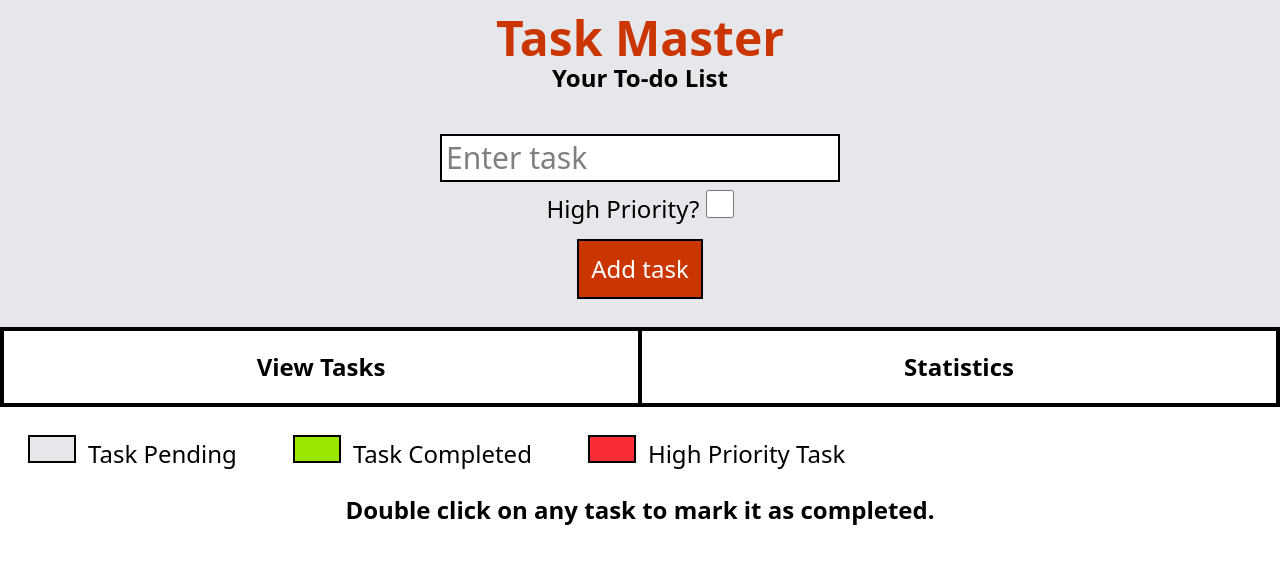
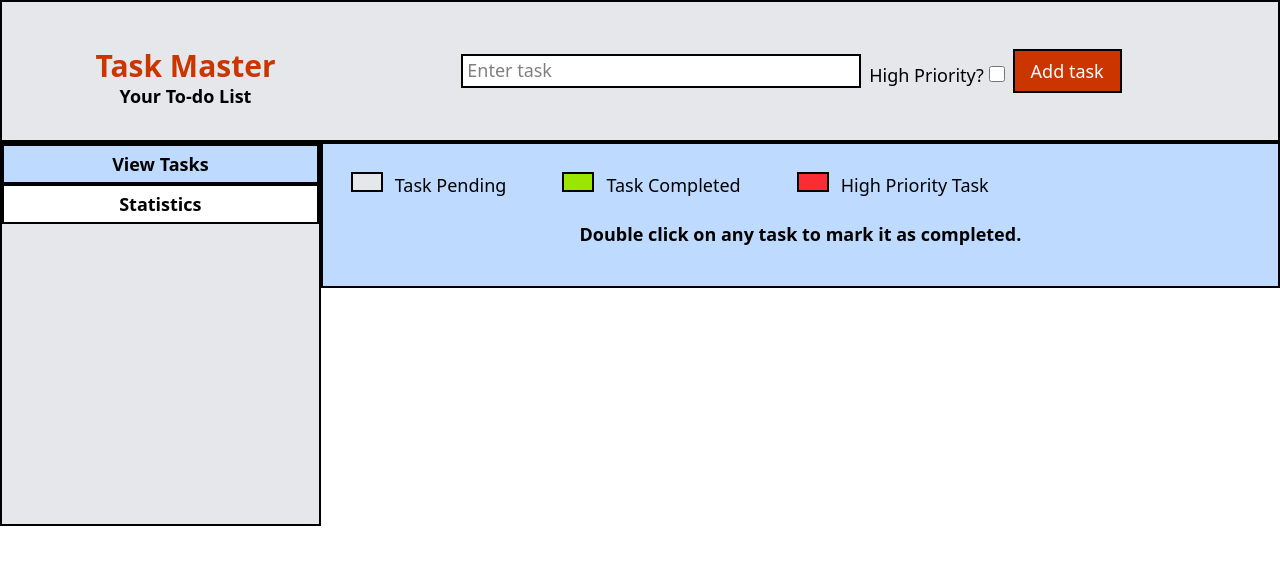
Before and after one commit to Rayquaza000/Task_Master, a React (Vite) app: page / in a window 1280 px wide. Shown: the top 564 px of the page. Built offline with nearby package versions, Linux system fonts and the light colour scheme.

Commit message:
made it responsive

```diff
--- a/index.html
+++ b/index.html
@@ -6,7 +6,7 @@
     <meta name="viewport" content="width=device-width, initial-scale=1.0" />
     <title>Task Master</title>
   </head>
-  <body>
+  <body >
     <div id="root"></div>
     <script type="module" src="/src/main.jsx"></script>
   </body>
--- a/src/App.jsx
+++ b/src/App.jsx
@@ -26,12 +26,12 @@ function App() {
       localStorage.setItem("current_task_count","0");
     }
   return (
-    <>
+    <div className='h-full'>
       {/* <Header setAddTaskData={setAddTaskData} setPriorityChecked={setPriorityChecked}/>
       <DataAndMenuSection addTaskData={addTaskData} setAddTaskData={setAddTaskData} priorityChecked={priorityChecked}/> */}
       <Header setTaskData={setTaskData} taskData={taskData}/>
       <DataAndMenuSection taskData={taskData}/>
-    </>
+    </div>
   )
 }
 
--- a/src/components/DataAndMenuSection.jsx
+++ b/src/components/DataAndMenuSection.jsx
@@ -6,7 +6,7 @@ function DataAndMenuSection(props) {
     const [viewTasksVisible,setViewTasksVisible]=useState(true);
     const [statisticsVisible,setStatisticsVisible]=useState(false);
   return (
-    <div >
+    <div className='lg:flex lg:flex-row w-full h-full lg:h-96'>
         <MenuSection  svtv={setViewTasksVisible} ssv={setStatisticsVisible}/>
         <DataSection vtv={viewTasksVisible}  sv={statisticsVisible} taskData={props.taskData}/>
     </div>
--- a/src/components/DataSection.jsx
+++ b/src/components/DataSection.jsx
@@ -4,7 +4,7 @@ import StatisticsSection from './StatisticsSection'
 
 function DataSection(props) {
   return (
-    <div>
+    <div className='w-full'>
     {
         props.vtv ? <ViewTasksSection taskData={props.taskData} /> : <StatisticsSection/>
     }
--- a/src/components/Header.jsx
+++ b/src/components/Header.jsx
@@ -46,15 +46,19 @@ useEffect(()=>{
     },[props.taskData]);
 
   return (
-    <header className='flex flex-col h-auto bg-gray-200 justify-center items-center text-2xl' id="headerSection">
-      <h1 className='text-orange-700 text-5xl font-bold mt-3.5'>Task Master</h1>
-      <p className='font-bold text-2xl'>Your To-do List</p>
-      <input type='text' className='border-2 border-black text-3xl p-1 bg-white mt-10 w-100'placeholder='Enter task' ref={taskInput}></input>
-      <div className='inline mt-2'>
-        <label className='text-2xl' >High Priority? </label>
-        <input type='checkbox' className='w-7 h-7' ref={priorityCheckbox}></input>
+    <header className='flex flex-col p-8 h-auto border-2 border-black bg-gray-200  justify-center items-center text-2xl lg:flex lg:flex-row lg:text-[18px] lg:justify-start' id="headerSection">
+      <div className='flex flex-col items-center justify-center lg:w-1/3'>
+      <h1 className='text-orange-700 text-5xl font-bold mt-3.5 lg:text-3xl '>Task Master</h1>
+      <p className='font-bold text-2xl lg:text-[18px]'>Your To-do List</p>
       </div>
-      <button className='bg-orange-700 text-white p-3 mt-3.5 mb-7 border-2 border-black' onClick={()=>handleAddTaskButtonClick()}>Add task</button>
+      <div className='gap-2 flex flex-col items-center mt-12 lg:mt-0 lg:flex lg:flex-row lg:items-center lg:justify-center lg:w-full'>
+      <input type='text' className='border-2 border-black text-3xl p-1 bg-white w-100 lg:text-[18px] lg:w-100' placeholder='Enter task' ref={taskInput}></input>
+      <div className='inline mt-2 items-center'>
+        <label className='text-2xl lg:text-[18px] items-center' >High Priority? </label>
+        <input type='checkbox' name="priority_checkbox" className='w-7 h-7 lg:text-[18px] lg:w-4 lg:h-4 sm:w-6 sm:h-6' ref={priorityCheckbox}></input>
+      </div>
+      <button className='bg-orange-700 text-white px-4 py-2 border-2 border-black lg:text-[18px] hover:bg-orange-800 transition' onClick={()=>handleAddTaskButtonClick()}>Add task</button>
+      </div>
     </header>
   )
 }
--- a/src/components/Legend.jsx
+++ b/src/components/Legend.jsx
@@ -4,17 +4,17 @@ function Legend() {
   return (
     <div className=' w-full h-auto'>
         <div className='w-auto h-auto mt-7 inline-block ml-7 mr-7'>
-            <div className='border-2 border-black bg-gray-200 w-12 h-7 inline-block mr-3'></div>
-            <span className='text-2xl m-0 p-0'>Task Pending</span>
+            <div className='border-2 border-black bg-gray-200 w-12 h-7 inline-block mr-3 lg:w-8 lg:h-5'></div>
+            <span className='text-2xl m-0 p-0 lg:text-[18px]'>Task Pending</span>
         </div>
-        <div className='w-auto h-auto mt-7 inline-block ml-7 mr-7'>
-            <div className='border-2 border-black bg-lime-400 w-12 h-7 inline-block mr-3'></div>
-            <span className='text-2xl m-0 p-0'>Task Completed</span>
+        <div className='w-auto h-auto mt-7 inline-block ml-7 mr-7 '>
+            <div className='border-2 border-black bg-lime-400 w-12 h-7 inline-block mr-3 lg:w-8 lg:h-5'></div>
+            <span className='text-2xl m-0 p-0 lg:text-[18px]'>Task Completed</span>
         </div>
 
-        <div className='w-auto h-auto mt-7 inline-block ml-7 mr-7'>
-            <div className='border-2 border-black bg-red-500 w-12 h-7 inline-block mr-3'></div>
-            <span className='text-2xl m-0 p-0'>High Priority Task</span>
+        <div className='w-auto h-auto mt-7 inline-block ml-7 mr-7 '>
+            <div className='border-2 border-black bg-red-500 w-12 h-7 inline-block mr-3 lg:w-8 lg:h-5'></div>
+            <span className='text-2xl m-0 p-0 lg:text-[18px]'>High Priority Task</span>
         </div>
     </div>
   )
--- a/src/components/MenuSection.jsx
+++ b/src/components/MenuSection.jsx
@@ -1,22 +1,29 @@
-import React from 'react'
+import React, { useRef } from 'react'
 
 function MenuSection(props) {
+
+    const viewTaskButton=useRef(null);
+    const statisticsButton=useRef(null);
 
     function handleViewTasksButtonClick()
     {
         props.svtv(true);
         props.ssv(false);
+        viewTaskButton.current.style.backgroundColor="#BFDBFE";
+        statisticsButton.current.style.backgroundColor="white";
     }
     function handleStatisticsButtonClick()
     {
         props.ssv(true);
         props.svtv(false);
+        statisticsButton.current.style.backgroundColor="#BFDBFE";
+        viewTaskButton.current.style.backgroundColor="white";
     }
 
   return (
-    <div className='w-full h-20 bg-gray-200 border-2 border-black flex flex-row'>
-        <div className='w-1/2 h-full border-2 border-black flex flex-col justify-center items-center text-2xl bg-white font-bold' onClick={()=>handleViewTasksButtonClick()}>View Tasks</div>
-        <div className='w-1/2 h-full border-2 border-black flex flex-col justify-center items-center text-2xl bg-white font-bold' onClick={()=>handleStatisticsButtonClick()}>Statistics</div>
+    <div className='w-full h-20 bg-gray-200 border-2 border-black flex flex-row lg:flex lg:flex-col lg:w-1/3 lg:h-full lg:text-[18px]'>
+        <div className='w-1/2 h-full border-2 border-black flex flex-col justify-center items-center text-2xl bg-blue-200 font-bold lg:w-full lg:h-10 lg:text-[18px]' ref={viewTaskButton} onClick={()=>handleViewTasksButtonClick()}>View Tasks</div>
+        <div className='w-1/2 h-full border-2 border-black flex flex-col justify-center items-center text-2xl bg-white font-bold lg:w-full lg:h-10 lg:text-[18px]' ref={statisticsButton} onClick={()=>handleStatisticsButtonClick()}>Statistics</div>
     </div>
   )
 }
--- a/src/components/StatisticsSection.jsx
+++ b/src/components/StatisticsSection.jsx
@@ -6,7 +6,7 @@ function StatisticsSection() {
     localStorage.setItem("current_task_count","0")
   }
   return (
-    <div className='bg-sky-200 p-5'>
+    <div className='bg-blue-200 p-5 w-full border-2 border-black'>
       <div className='w-11/12 h-20 m-5 bg-cyan-900 border-2 border-black flex justify-center items-center text-3xl text-white'>
         <div className='flex justify-end w-1/3'>Current Tasks</div><div className='flex justify-center w-1/6'>:</div><div className='flex w-1/3 justify-start'>{localStorage.getItem("current_task_count")}</div>
       </div>
--- a/src/components/ViewTasksSection.jsx
+++ b/src/components/ViewTasksSection.jsx
@@ -5,9 +5,9 @@ import ToDoList from './ToDoList'
 function ViewTasksSection(props) {
 
   return (
-    <div className='flex flex-col items-center'>
+    <div className='flex flex-col items-center bg-blue-200 w-full border-2 border-black'>
         <Legend/><br></br>
-        <p className='text-2xl font-bold'>
+        <p className='text-2xl font-bold lg:text-[18px]'>
           Double click on any task to mark it as completed.
         </p>
         <ToDoList taskData={props.taskData}/>
```
